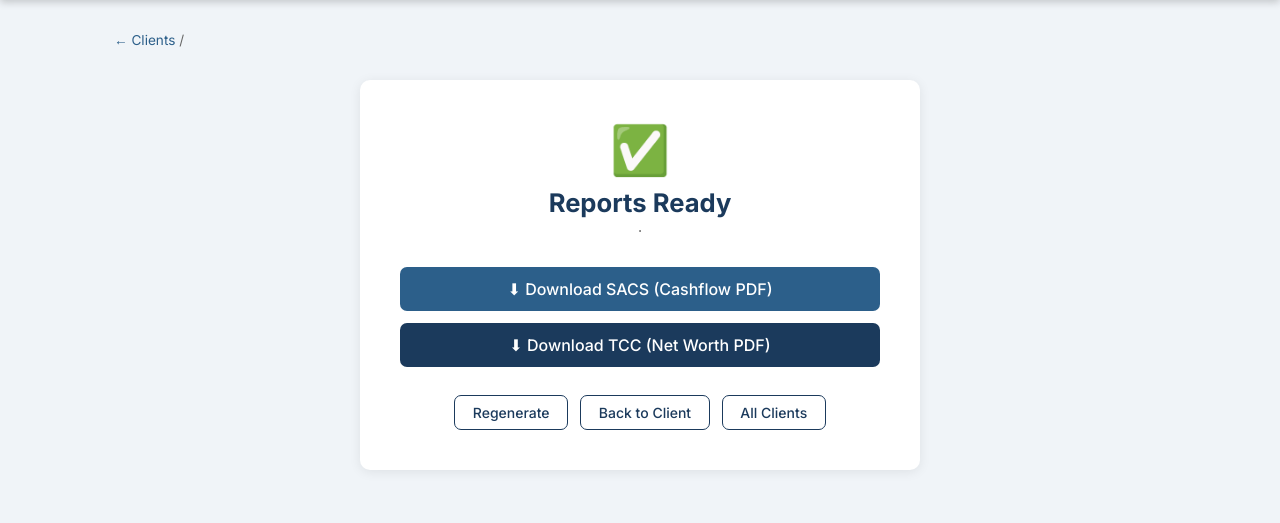
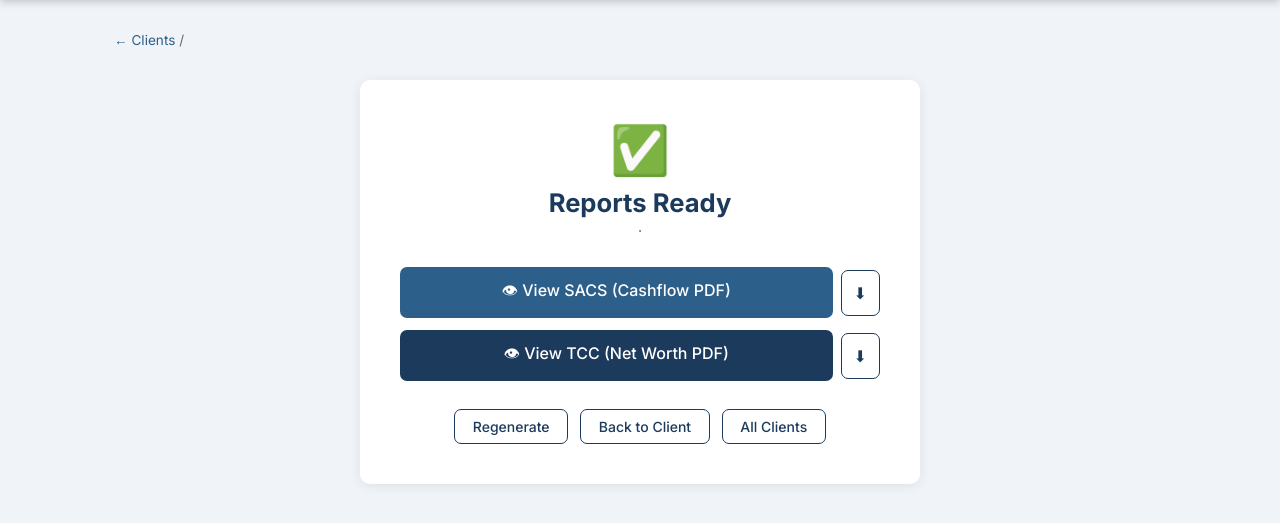
Before and after one commit to IKUKU1010/sagan-ef-portal, a Flask app: template templates/report_done.html in a window 1280 px wide. Shown: the part 56-579 px from the top of the page. Run offline with Flask 3, Linux system fonts and the light colour scheme; the template is opened without the code that fills it, so the values that code supplies are empty.

Commit message:
update 1

```diff
--- a/templates/report_done.html
+++ b/templates/report_done.html
@@ -12,14 +12,26 @@
   <p class="subtitle">{{ report.quarter }} · {{ report.report_date }}</p>
 
   <div style="display:grid;gap:.75rem;margin:1.75rem 0">
-    <a href="{{ url_for('reports.download_report', report_id=report.id, rtype='sacs') }}"
-       class="btn btn-blue" style="justify-content:center;padding:.75rem;font-size:1rem">
-      ⬇ Download SACS (Cashflow PDF)
-    </a>
-    <a href="{{ url_for('reports.download_report', report_id=report.id, rtype='tcc') }}"
-       class="btn btn-primary" style="justify-content:center;padding:.75rem;font-size:1rem">
-      ⬇ Download TCC (Net Worth PDF)
-    </a>
+    <div style="display:grid;grid-template-columns:1fr auto;gap:.5rem;align-items:center">
+      <a href="{{ url_for('reports.view_report', report_id=report.id, rtype='sacs') }}"
+         target="_blank" class="btn btn-blue" style="justify-content:center;padding:.75rem;font-size:1rem">
+        👁 View SACS (Cashflow PDF)
+      </a>
+      <a href="{{ url_for('reports.download_report', report_id=report.id, rtype='sacs') }}"
+         class="btn btn-outline" style="padding:.75rem;font-size:1rem" title="Download SACS PDF">
+        ⬇
+      </a>
+    </div>
+    <div style="display:grid;grid-template-columns:1fr auto;gap:.5rem;align-items:center">
+      <a href="{{ url_for('reports.view_report', report_id=report.id, rtype='tcc') }}"
+         target="_blank" class="btn btn-primary" style="justify-content:center;padding:.75rem;font-size:1rem">
+        👁 View TCC (Net Worth PDF)
+      </a>
+      <a href="{{ url_for('reports.download_report', report_id=report.id, rtype='tcc') }}"
+         class="btn btn-outline" style="padding:.75rem;font-size:1rem" title="Download TCC PDF">
+        ⬇
+      </a>
+    </div>
   </div>
 
   <div style="display:flex;gap:.75rem;justify-content:center">
```
Also changed, not shown: routes/reports.py (+16 -0 lines).
